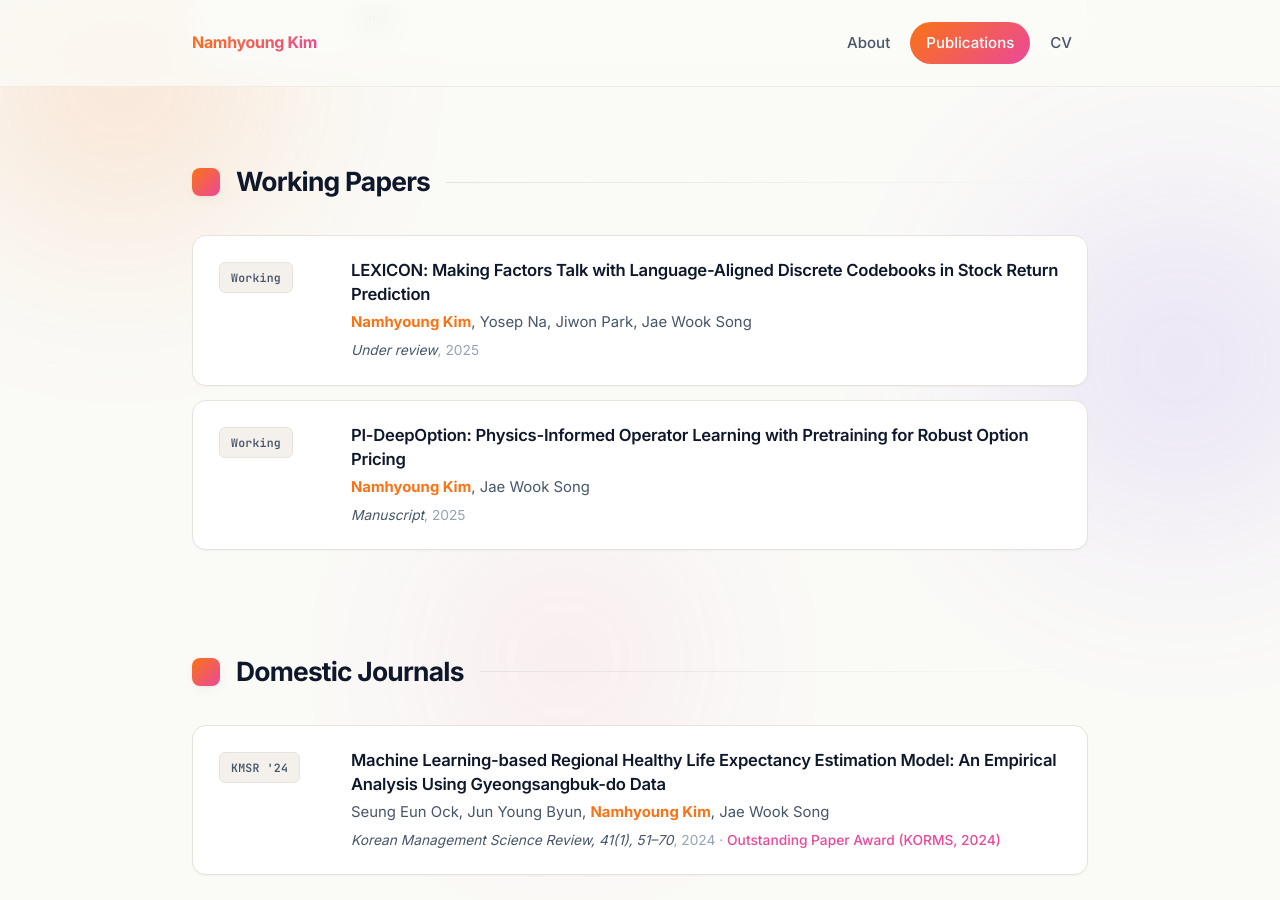
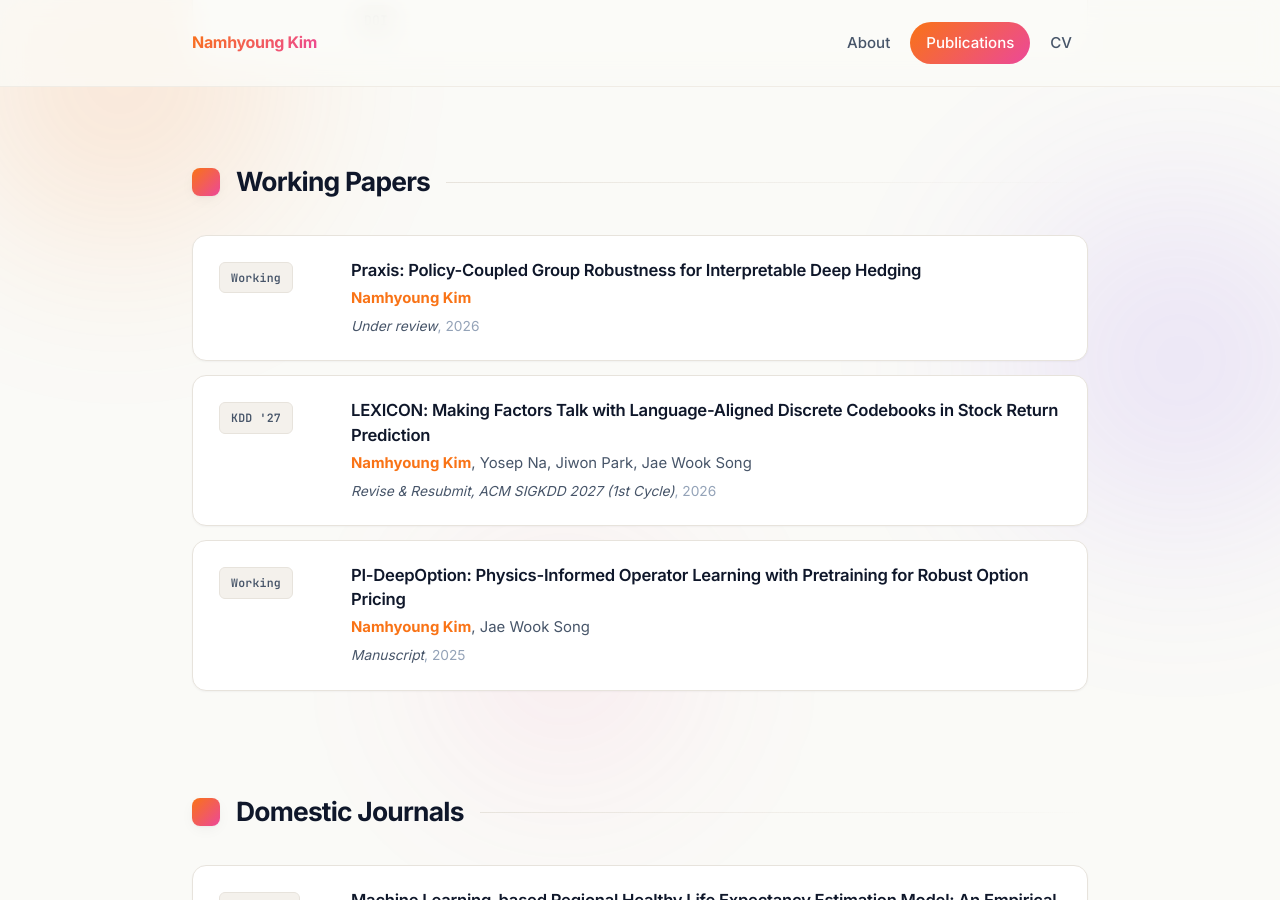
Before and after one commit to x7jeon8gi/x7jeon8gi.github.io, a Jekyll site: the page built from publications.html, in a window 1280 px wide and 900 px high, scrolled down 966 px. Built offline with Jekyll 4.4.1, drawn with Linux system fonts in a browser that asks for light colours.

Commit message:
Add Praxis working paper; LEXICON → KDD '27 R&R; untrack personal docs

```diff
--- a/_data/publications.yml
+++ b/_data/publications.yml
@@ -56,12 +56,19 @@ international:
       - { label: "DOI", url: "https://doi.org/10.1016/j.knosys.2025.113460" }
 
 working_papers:
+  - id:          wp-praxis
+    title:       "Praxis: Policy-Coupled Group Robustness for Interpretable Deep Hedging"
+    authors:     ["Namhyoung Kim"]
+    venue:       "Under review"
+    venue_short: "Working"
+    year:        2026
+
   - id:          wp-lexicon
     title:       "LEXICON: Making Factors Talk with Language-Aligned Discrete Codebooks in Stock Return Prediction"
     authors:     ["Namhyoung Kim", "Yosep Na", "Jiwon Park", "Jae Wook Song"]
-    venue:       "Under review"
-    venue_short: "Working"
-    year:        2025
+    venue:       "Revise &amp; Resubmit, ACM SIGKDD 2027 (1st Cycle)"
+    venue_short: "KDD '27"
+    year:        2026
 
   - id:          wp-pi-deepoption
     title:       "PI-DeepOption: Physics-Informed Operator Learning with Pretraining for Robust Option Pricing"
```
Also changed, not shown: 3 other files.
